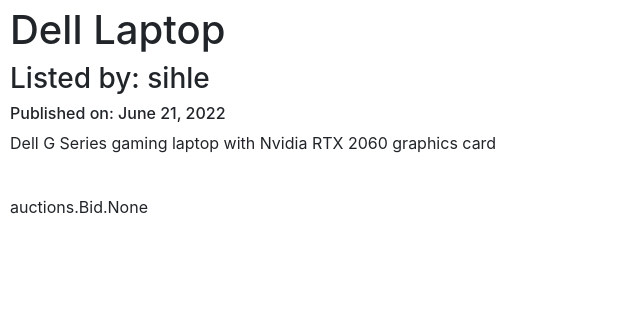
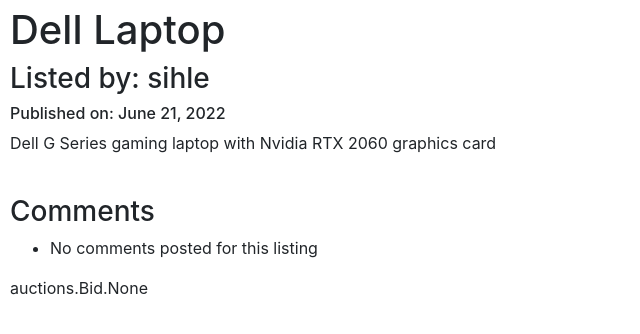
Before and after one commit to siphe-sihle/Commerce, a Django app: page /listings/1 in a window 1280 px wide. Shown: the part 157-491 px from the top of the page, without its empty margins (0-640 px from the left). Run offline with Django 3.2, Linux system fonts and the light colour scheme; data comes from the database, SQL or seed files in the repository; both versions use the stored data as it was after the commit; some libraries are stand-ins or nearby versions.

Commit message:
Added comments in listing.html

```diff
--- a/auctions/models.py
+++ b/auctions/models.py
@@ -17,6 +17,7 @@ class Listing(models.Model):
     bidders = models.ManyToManyField(User, blank=True, related_name="buyers")
     pub_date = models.DateField(default=date.today)
     mod_date = models.DateField(default=date.today)
+    comments = models.ManyToManyField("Comment", related_name="listing_comments", null=True)
 
     def __str__(self):
         return f"{self.title} - Creator: {self.creator}"
--- a/auctions/templates/auctions/listing.html
+++ b/auctions/templates/auctions/listing.html
@@ -6,6 +6,15 @@
     <h6>Published on: {{listing.pub_date}}</h4>
     <p> {{listing.description}}</p>
     <br>
+    <h3>Comments</h3>
+       <ul>
+            {% for comment in comments %}
+                <li>{{comment.description}}</li>
+            {% empty %}
+            <li>No comments posted for this listing</li>
+            {% endfor %}
+       </ul>
+
     <div>
         {{listing.bid}}
     </div>
--- a/auctions/views.py
+++ b/auctions/views.py
@@ -16,8 +16,9 @@ def index(request):
 def listing_view(request, id):
     # Get particular listing details using the listing id
     listing = Listing.objects.get(pk = id)
-    # Generate Listing information from db using pk
-    return render(request, "auctions/listing.html", {"listing": listing})
+    # Get all comments for a particular listing using filter()
+    comments = Comment.objects.filter(listing_id = id)
+    return render(request, "auctions/listing.html", {"listing": listing, "comments": comments})
     pass
 
 
```
Also changed, not shown: auctions/migrations/0020_listing_comments.py (added), auctions/migrations/0021_remove_listing_comments_listing_comments.py (added), auctions/migrations/0022_remove_listing_comments_listing_comments.py (added), db.sqlite3.
